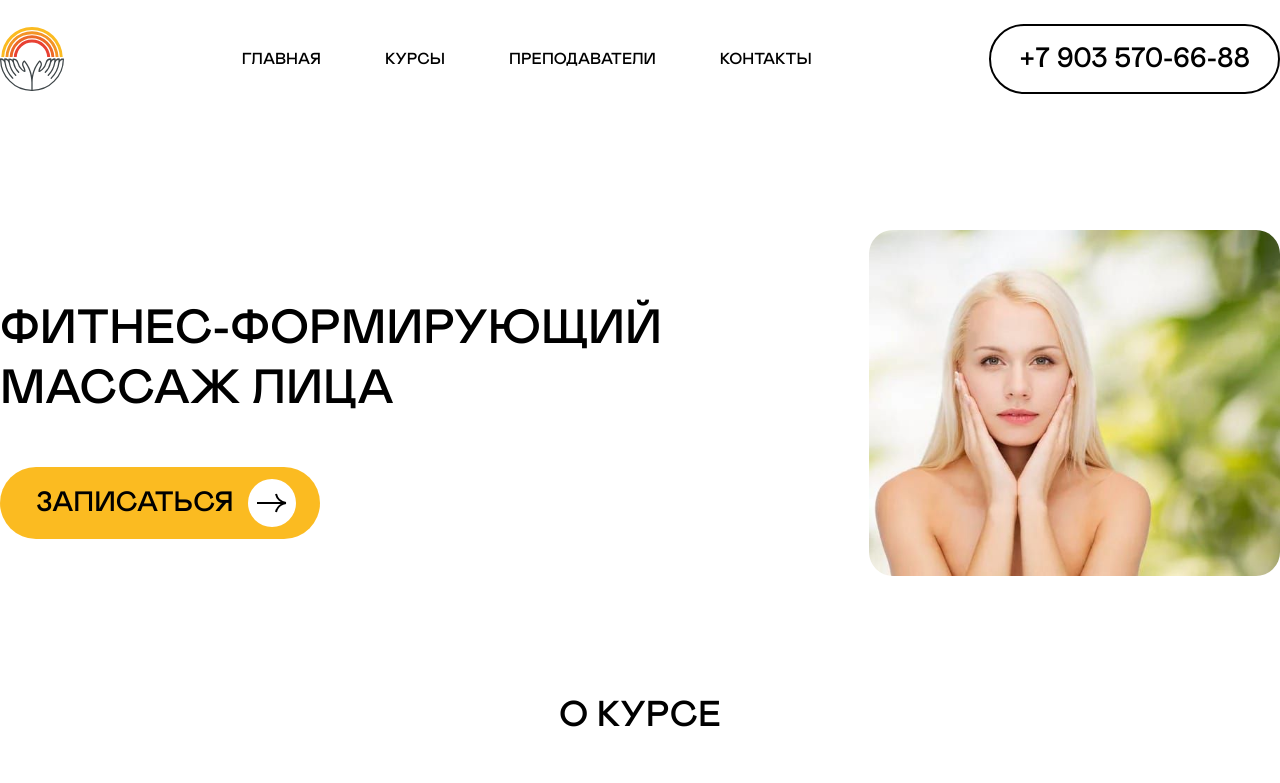
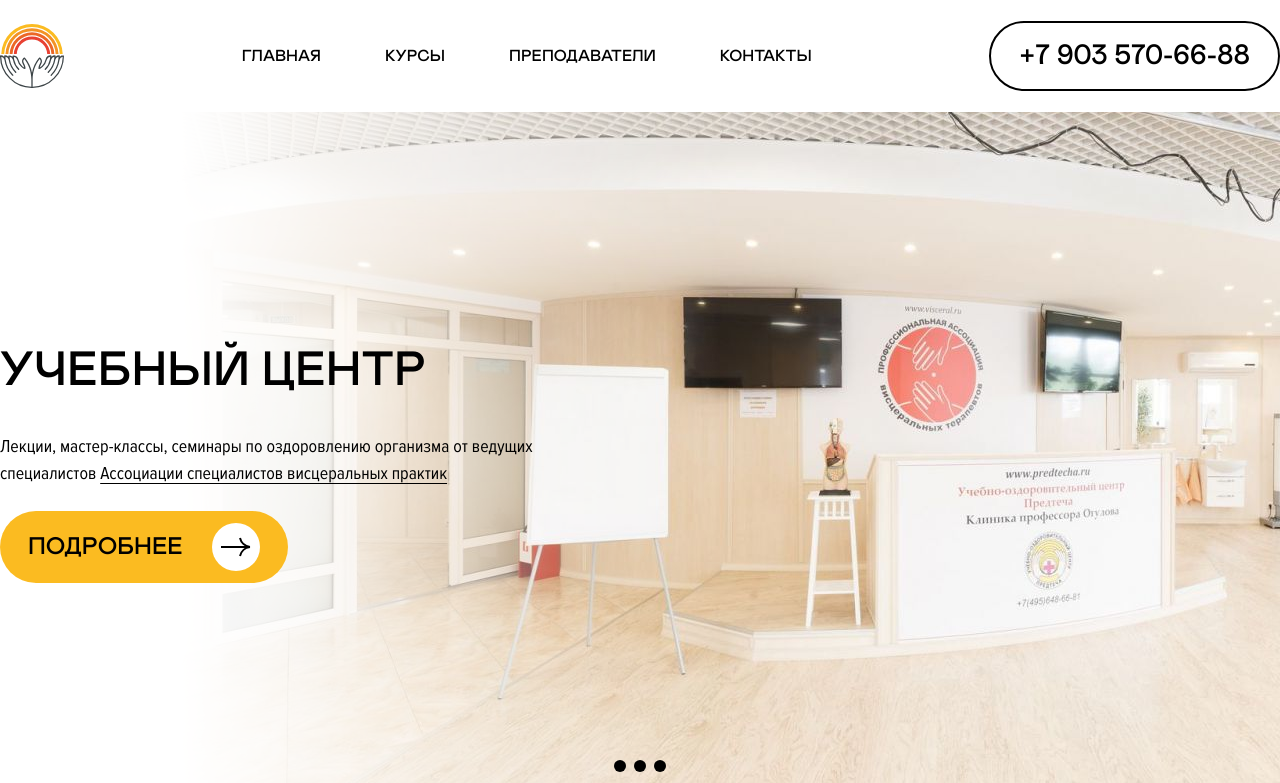
Before and after one commit to eugenekx/ogulov-academy, a Next.js app: page / in a window 1280 px wide. Shown: the top 783 px of the page. Built offline with nearby package versions, Linux system fonts and the light colour scheme.

Commit message:
add hero

```diff
--- a/src/components/Header.jsx
+++ b/src/components/Header.jsx
@@ -1,24 +1,33 @@
-import Link from 'next/link'
-import Logo from './logo';
-import Burger from './Burger';
+import Link from "next/link";
+import Logo from "./logo";
+import Burger from "./Burger";
 
-export const Header = ({isMenuOpen, toggleMenu, ...props}) => {
-
+export const Header = ({ isMenuOpen, toggleMenu, ...props }) => {
 	return (
-		<div className='sticky xl:py-6 top-0 py-4 mx-auto text-md font-mabry z-40 bg-white'>
-			<div className='xl:max-w-screen-xl xl:mx-auto mx-4 flex justify-between items-center'>
-				<div className='xl:w-16 w-12'><Logo /></div>
-				<Link className='xl:hidden text-md' href='/'>АКАДЕМИЯ ОГУЛОВА</Link>
-				<div className='xl:hidden'><Burger onClick={toggleMenu} /></div>
-				<div className='hidden grow xl:flex justify-center gap-16 items-center'>
-					<Link href='/'>ГЛАВНАЯ</Link>
-					<Link href='/courses'>КУРСЫ</Link>
-					<Link href='/instructors'>ПРЕПОДАВАТЕЛИ</Link>
-					<Link href='/contacts'>КОНТАКТЫ</Link>
+		<div className="fixed w-full top-0 mx-auto text-md font-mabry z-40 bg-white h-28">
+			<div className="xl:max-w-screen-xl xl:mx-auto mx-4 flex h-full justify-between items-center">
+				<div className="xl:w-16 w-12">
+					<Logo />
 				</div>
-				<a className='hidden xl:block text-xl py-3 px-7 border-2 border-black rounded-full' href="tel:+79035706688">+7 903 570-66-88</a>
+				<Link className="xl:hidden text-md" href="/">
+					АКАДЕМИЯ ОГУЛОВА
+				</Link>
+				<div className="xl:hidden">
+					<Burger onClick={toggleMenu} />
+				</div>
+				<div className="hidden grow xl:flex justify-center gap-16 items-center">
+					<Link href="/">ГЛАВНАЯ</Link>
+					<Link href="/courses">КУРСЫ</Link>
+					<Link href="/instructors">ПРЕПОДАВАТЕЛИ</Link>
+					<Link href="/contacts">КОНТАКТЫ</Link>
+				</div>
+				<a
+					className="hidden xl:block text-xl py-3 px-7 border-2 border-black rounded-full"
+					href="tel:+79035706688"
+				>
+					+7 903 570-66-88
+				</a>
 			</div>
-
 		</div>
 	);
 };
--- /dev/null
+++ b/src/components/Hero.jsx
@@ -0,0 +1,37 @@
+import Link from "next/link";
+import Arrow from "@components/Arrow";
+
+export const Hero = () => {
+	return (
+		<div
+			className="bg-no-repeat bg-right relative"
+			style={{ backgroundImage: "url(/images/hero-image.png)" }}
+		>
+			<div className=" xl:max-w-screen-xl mx-auto flex flex-col justify-end pt-28">
+				<div className="w-1/2 h-[700px] flex flex-col justify-center">
+					<div className="xl:text-3xl text-xl font-mabry leading-tight uppercase">
+						Учебный центр
+					</div>
+					<div className="text-m font-proxima mt-8 leading-normal mb-6">
+						Лекции, мастер-классы, семинары по оздоровлению
+						организма от ведущих специалистов&nbsp;
+						<Link href="/" className="underline underline-offset-4">
+							Ассоциации специалистов висцеральных практик
+						</Link>
+					</div>
+					<button className="xl:text-l xl:py-3 xl:px-7 xl:w-72 w-52 pl-6 pr-4 text-md flex justify-between items-center font-mabry bg-yellow rounded-full">
+						ПОДРОБНЕЕ
+						<div className="xl:scale-100 scale-75">
+							<Arrow />
+						</div>
+					</button>
+				</div>
+			</div>
+			<div className="absolute bottom-10 w-full flex justify-center gap-2">
+				<div className="w-3 h-3 bg-black rounded-full"></div>
+				<div className="w-3 h-3 bg-black rounded-full"></div>
+				<div className="w-3 h-3 bg-black rounded-full"></div>
+			</div>
+		</div>
+	);
+};
--- a/src/pages/index.js
+++ b/src/pages/index.js
@@ -1,10 +1,11 @@
 import { Header } from "@components/Header";
 import { Course } from "@components/Course";
+import { Hero } from "@components/Hero";
 
 export default function Home() {
 	return (
 		<>
-			<Course />
+			<Hero />
 		</>
 	);
 }
```
Also changed, not shown: public/images/hero-image.png (added).
